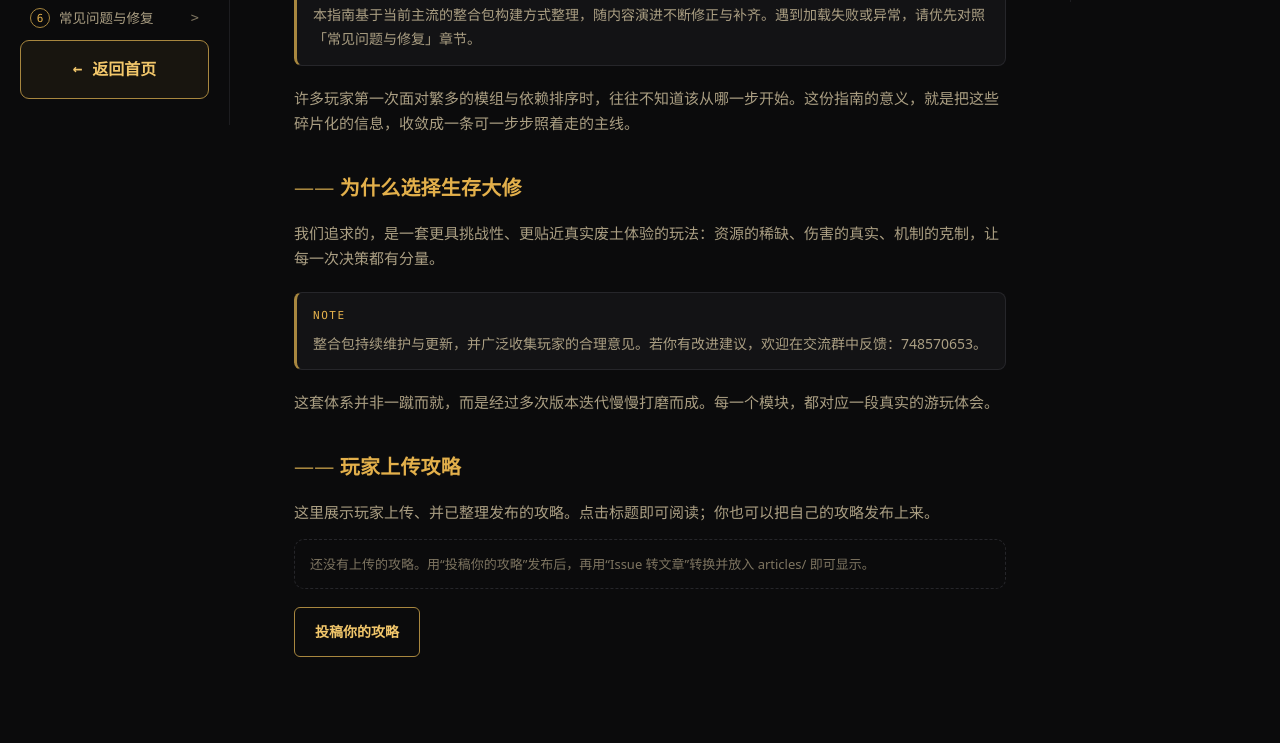
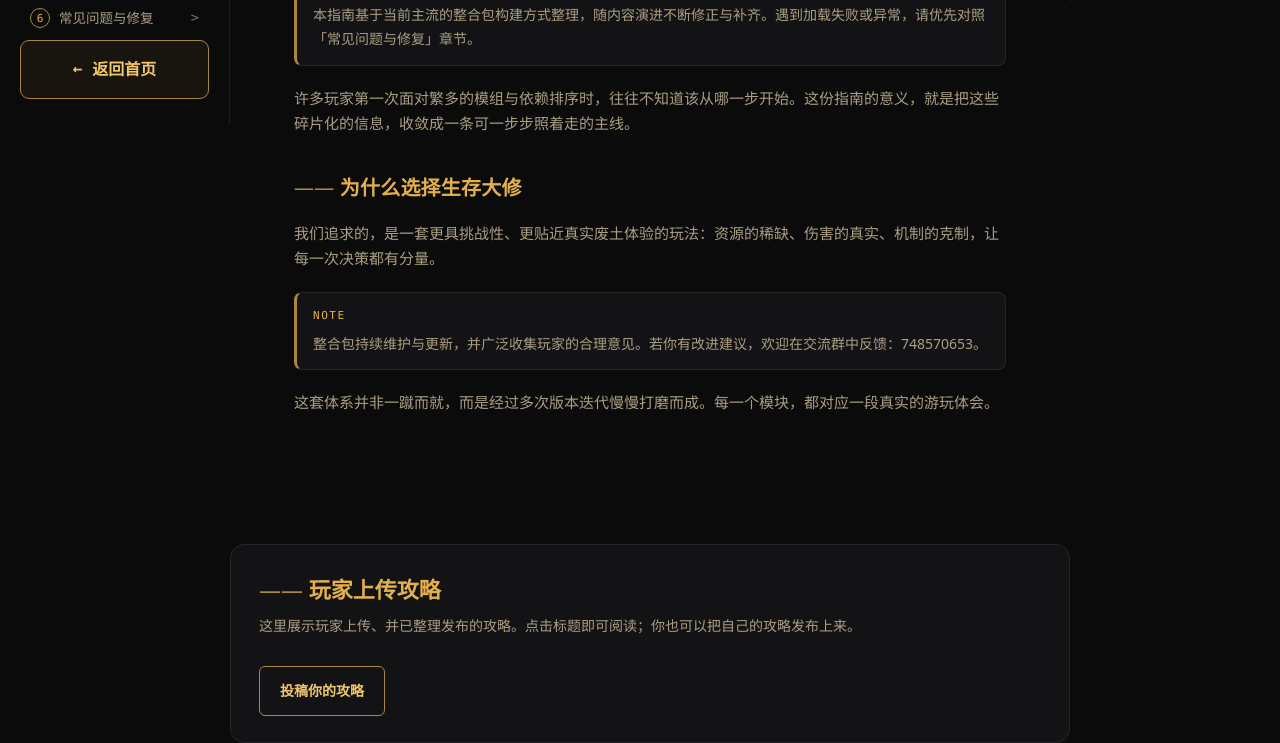
Before and after one commit to Wz3723/FO4SO-KNOWLEDGE, a plain HTML site: page guide.html in a window 1280 px wide. Shown: the part 400-1143 px from the top of the page. Drawn offline with Linux system fonts and the light colour scheme; no server answers.

Commit message:
玩家上传攻略改为同页独立分类区块（不与主介绍混排）; 清理空状态文案

```diff
--- a/guide.html
+++ b/guide.html
@@ -172,6 +172,12 @@
   .upload-btn{display:inline-flex;align-items:center;gap:8px;margin-top:18px;padding:12px 20px;border:1px solid var(--gold-dim);border-radius:6px;color:var(--gold-strong);font-size:14px;font-weight:700;transition:background .15s,transform .12s;}
   .upload-btn:hover{background:rgba(227,176,75,.10);transform:translateY(-2px);}
 
+  /* 独立分类区块（玩家上传攻略） */
+  .cat-block{margin-top:34px;padding:26px 28px;background:var(--panel);border:1px solid var(--border);border-radius:14px;}
+  .cat-title{font-size:22px;font-weight:800;color:var(--gold);margin-bottom:6px;}
+  .cat-title::before{content:"—— ";color:var(--gold-dim);font-weight:400;}
+  .cat-sub{font-size:14px;color:var(--text-soft);margin-bottom:10px;}
+
   @media (max-width:980px){
     .layout{grid-template-columns:200px 1fr;}
     .right{display:none;}
@@ -255,12 +261,15 @@
           整合包持续维护与更新，并广泛收集玩家的合理意见。若你有改进建议，欢迎在交流群中反馈：748570653。
         </div>
         <p>这套体系并非一蹴而就，而是经过多次版本迭代慢慢打磨而成。每一个模块，都对应一段真实的游玩体会。</p>
+      </article>
 
-        <h2 class="sec" id="player-guides">玩家上传攻略</h2>
-        <p>这里展示玩家上传、并已整理发布的攻略。点击标题即可阅读；你也可以把自己的攻略发布上来。</p>
+      <!-- 玩家上传攻略：同页独立分类区块 -->
+      <section class="cat-block" id="player-guides">
+        <h2 class="cat-title">玩家上传攻略</h2>
+        <p class="cat-sub">这里展示玩家上传、并已整理发布的攻略。点击标题即可阅读；你也可以把自己的攻略发布上来。</p>
         <div id="playerGuideList"></div>
         <a class="upload-btn" href="submit.html">投稿你的攻略</a>
-      </article>
+      </section>
     </main>
 
     <!-- Right sidebar -->
@@ -333,7 +342,7 @@
         .then(function(r){ if(!r.ok) throw new Error('none'); return r.json(); })
         .then(function(files){
           var arr=(files||[]).filter(function(f){ return /\.html$/i.test(f.name); });
-          if(!arr.length){ list.innerHTML='<div class="guide-empty">还没有上传的攻略。用“投稿你的攻略”发布后，再用“Issue 转文章”转换并放入 articles/ 即可显示。</div>'; return; }
+          if(!arr.length){ list.innerHTML=''; return; }
           Promise.all(arr.map(function(f){
             return fetch(f.download_url).then(function(r){ return r.text(); }).then(function(html){
               var t=(html.match(/<title>([\s\S]*?)<\/title>/i)||[])[1]||f.name;
@@ -350,7 +359,7 @@
             });
           }).catch(function(){ list.innerHTML='<div class="guide-empty">读取失败，请稍后刷新。</div>'; });
         })
-        .catch(function(){ list.innerHTML='<div class="guide-empty">还没有上传的攻略。用“投稿你的攻略”发布后，再用“Issue 转文章”转换并放入 articles/ 即可显示。</div>'; });
+        .catch(function(){ list.innerHTML=''; });
     })();
   </script>
   <script src="search.js"></script>
```
